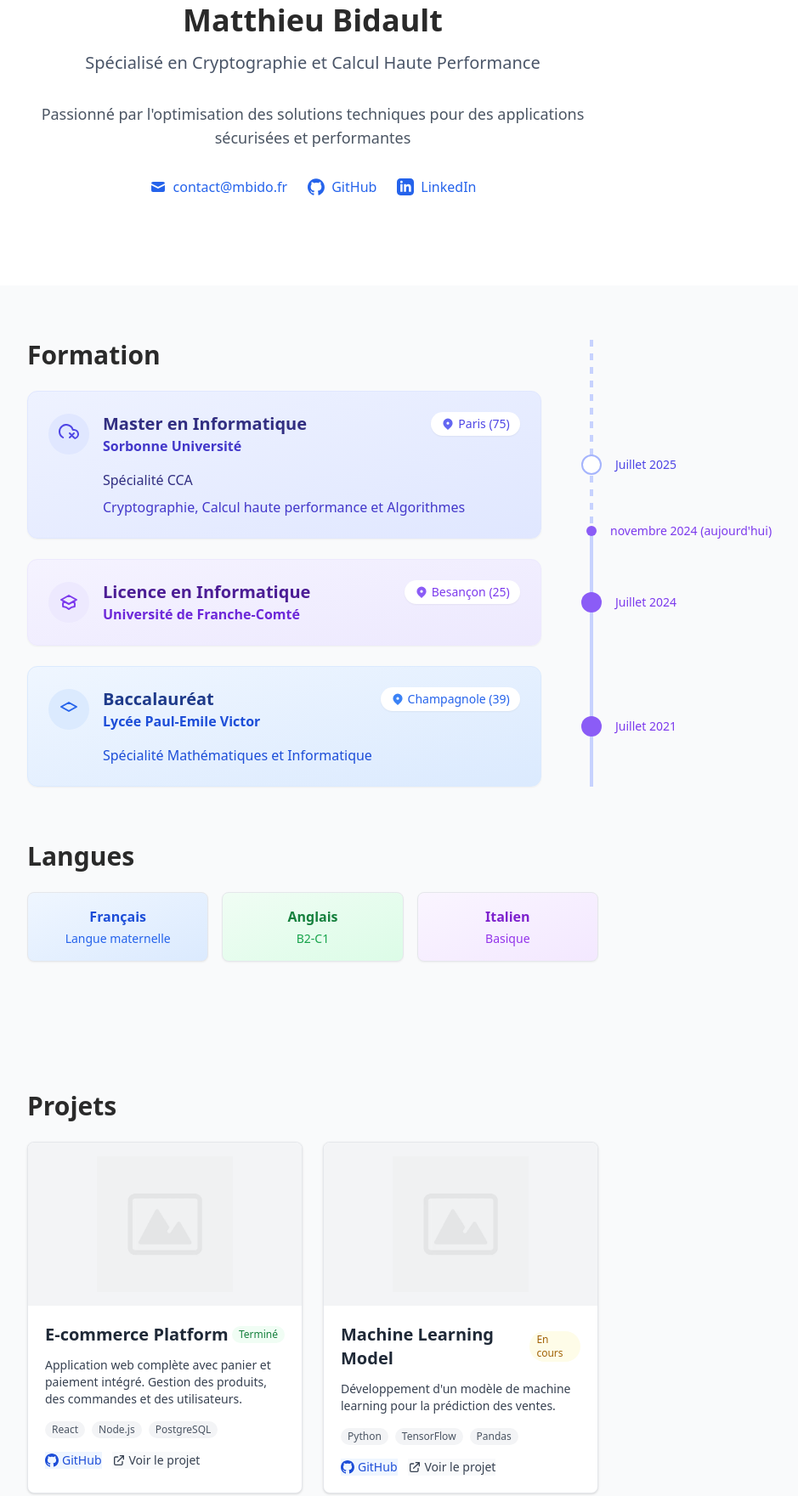
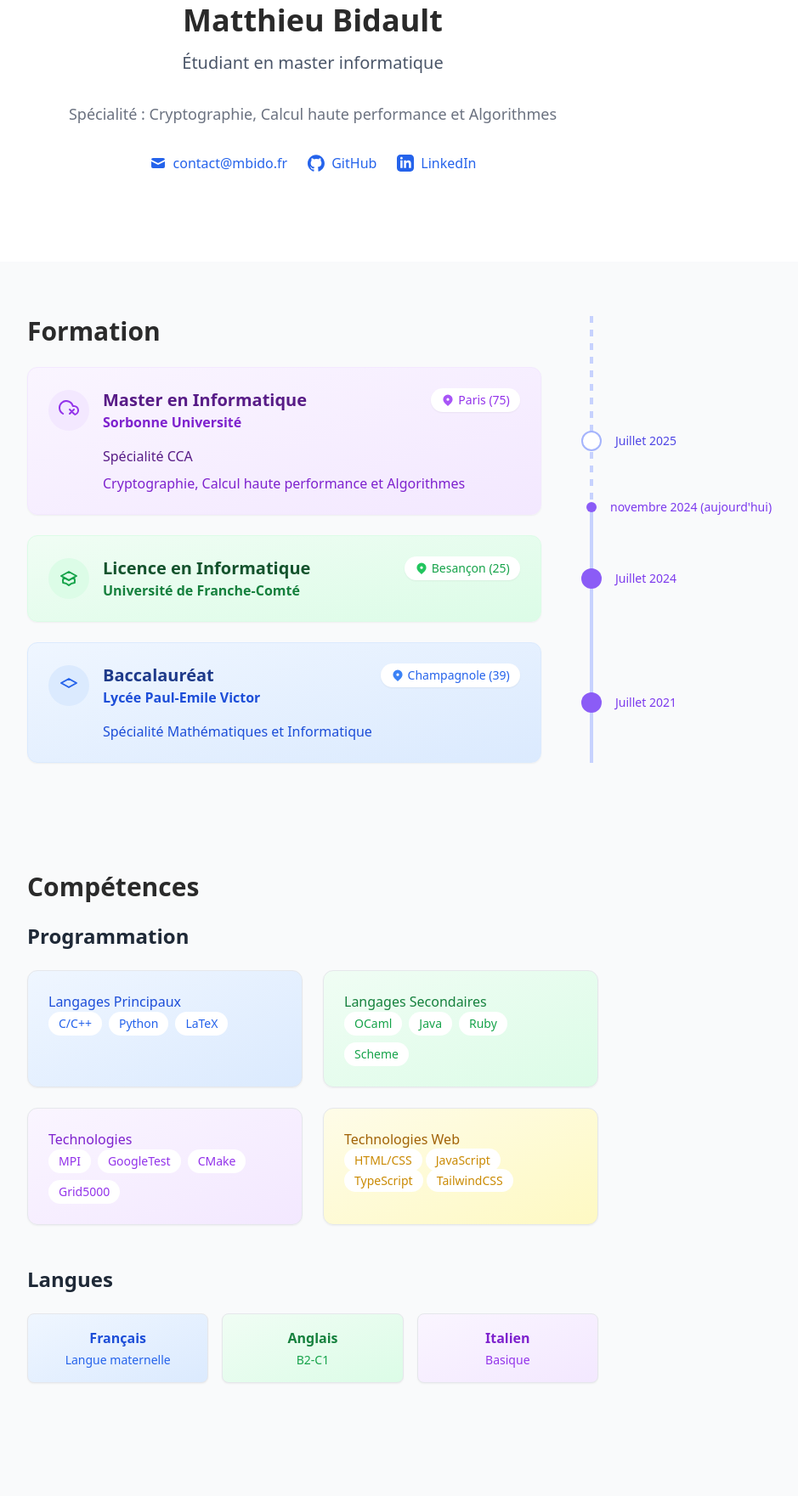
Before and after one commit to mbido/mbido.github.io, a website: page index.html in a window 1280 px wide. Shown: the part 140-1901 px from the top of the page at 85% size, without its empty margins (272-1211 px from the left). Drawn offline with Linux system fonts and the light colour scheme.

Commit message:
Ajout d'interactions pour la timeline et amélioration des styles des cartes d'éducation

```diff
--- a/index.html
+++ b/index.html
@@ -10,10 +10,10 @@
 
 <body class="bg-gray-50">
   <!-- Header -->
-  <header class="bg-white shadow-sm">
+  <header class="sticky top-0 z-50 bg-white/80 backdrop-blur-sm shadow-sm">
     <nav class="container max-w-4xl mx-auto px-6 py-4">
       <div class="flex justify-between items-center">
-        <h1 class="text-2xl font-bold text-primary">Matthieu Bidault</h1>
+        <a href="#" class="text-2xl font-bold text-primary hover:text-blue-600 transition-colors">Matthieu Bidault</a>
         <ul class="flex space-x-6">
           <li><a href="#about" class="hover:text-blue-600">À propos</a></li>
           <li><a href="#projects" class="hover:text-blue-600">Projets</a></li>
@@ -28,9 +28,9 @@
   <section class="bg-white py-20">
     <div class="container max-w-4xl mx-auto px-6 text-center">
       <h2 class="text-4xl font-bold text-primary mb-4">Matthieu Bidault</h2>
-      <p class="text-xl text-secondary mb-8">Spécialisé en Cryptographie et Calcul Haute Performance</p>
-      <p class="text-lg text-gray-600 mb-8 max-w-2xl mx-auto">
-        Passionné par l'optimisation des solutions techniques pour des applications sécurisées et performantes
+      <p class="text-xl text-secondary mb-8">Étudiant en master informatique</p>
+      <p class="text-lg text-gray-500 mb-8 max-w-2xl mx-auto">
+        Spécialité : Cryptographie, Calcul haute performance et Algorithmes
       </p>
 
       <div class="flex justify-center items-center mb-6">
@@ -76,46 +76,46 @@
         <div class="space-y-6">
           <!-- Master -->
           <div
-            class="education-card bg-gradient-to-br from-indigo-50 to-indigo-100 p-6 rounded-xl shadow-sm border border-indigo-100">
+            class="education-card bg-gradient-to-br from-purple-50 to-purple-100 p-6 rounded-xl shadow-sm border border-purple-100">
             <div class="flex flex-col">
               <div class="flex justify-between items-start">
                 <div class="flex items-center">
-                  <div class="w-12 h-12 bg-indigo-100 rounded-full flex items-center justify-center mr-4">
-                    <svg class="w-6 h-6 text-indigo-600" fill="none" stroke="currentColor" viewBox="0 0 24 24">
+                  <div class="w-12 h-12 bg-purple-100 rounded-full flex items-center justify-center mr-4">
+                    <svg class="w-6 h-6 text-purple-600" fill="none" stroke="currentColor" viewBox="0 0 24 24">
                       <path stroke-linecap="round" stroke-linejoin="round" stroke-width="2"
                         d="M19 16.9A5 5 0 0018 7h-1.26a8 8 0 10-11.62 9" />
                       <path stroke-linecap="round" stroke-linejoin="round" stroke-width="2" d="M13 11l5 5m0-5l-5 5" />
                     </svg>
                   </div>
                   <div>
-                    <h3 class="text-xl font-bold text-indigo-900">Master en Informatique</h3>
-                    <p class="text-indigo-700 font-semibold">Sorbonne Université</p>
+                    <h3 class="text-xl font-bold text-purple-900">Master en Informatique</h3>
+                    <p class="text-purple-700 font-semibold">Sorbonne Université</p>
                   </div>
                 </div>
                 <div class="flex items-center bg-white px-3 py-1 rounded-full shadow-sm">
-                  <svg class="w-4 h-4 text-indigo-500 mr-1" fill="currentColor" viewBox="0 0 20 20">
+                  <svg class="w-4 h-4 text-purple-500 mr-1" fill="currentColor" viewBox="0 0 20 20">
                     <path fill-rule="evenodd"
                       d="M5.05 4.05a7 7 0 119.9 9.9L10 18.9l-4.95-4.95a7 7 0 010-9.9zM10 11a2 2 0 100-4 2 2 0 000 4z"
                       clip-rule="evenodd" />
                   </svg>
-                  <span class="text-sm font-medium text-indigo-600">Paris (75)</span>
+                  <span class="text-sm font-medium text-purple-600">Paris (75)</span>
                 </div>
               </div>
               <div class="mt-4 pl-16">
-                <p class="text-indigo-900 font-medium mb-2">Spécialité CCA</p>
-                <p class="text-indigo-700">Cryptographie, Calcul haute performance et Algorithmes</p>
+                <p class="text-purple-900 font-medium mb-2">Spécialité CCA</p>
+                <p class="text-purple-700">Cryptographie, Calcul haute performance et Algorithmes</p>
               </div>
             </div>
           </div>
 
           <!-- Licence -->
           <div
-            class="education-card bg-gradient-to-br from-violet-50 to-violet-100 p-6 rounded-xl shadow-sm border border-violet-100">
+            class="education-card bg-gradient-to-br from-green-50 to-green-100 p-6 rounded-xl shadow-sm border border-green-100">
             <div class="flex flex-col">
               <div class="flex justify-between items-start">
                 <div class="flex items-center">
-                  <div class="w-12 h-12 bg-violet-100 rounded-full flex items-center justify-center mr-4">
-                    <svg class="w-6 h-6 text-violet-600" fill="none" stroke="currentColor" viewBox="0 0 24 24">
+                  <div class="w-12 h-12 bg-green-100 rounded-full flex items-center justify-center mr-4">
+                    <svg class="w-6 h-6 text-green-600" fill="none" stroke="currentColor" viewBox="0 0 24 24">
                       <path stroke-linecap="round" stroke-linejoin="round" stroke-width="2"
                         d="M12 14l9-5-9-5-9 5 9 5z" />
                       <path stroke-linecap="round" stroke-linejoin="round" stroke-width="2"
@@ -123,17 +123,17 @@
                     </svg>
                   </div>
                   <div>
-                    <h3 class="text-xl font-bold text-violet-900">Licence en Informatique</h3>
-                    <p class="text-violet-700 font-semibold">Université de Franche-Comté</p>
+                    <h3 class="text-xl font-bold text-green-900">Licence en Informatique</h3>
+                    <p class="text-green-700 font-semibold">Université de Franche-Comté</p>
                   </div>
                 </div>
                 <div class="flex items-center bg-white px-3 py-1 rounded-full shadow-sm">
-                  <svg class="w-4 h-4 text-violet-500 mr-1" fill="currentColor" viewBox="0 0 20 20">
+                  <svg class="w-4 h-4 text-green-500 mr-1" fill="currentColor" viewBox="0 0 20 20">
                     <path fill-rule="evenodd"
                       d="M5.05 4.05a7 7 0 119.9 9.9L10 18.9l-4.95-4.95a7 7 0 010-9.9zM10 11a2 2 0 100-4 2 2 0 000 4z"
                       clip-rule="evenodd" />
                   </svg>
-                  <span class="text-sm font-medium text-violet-600">Besançon (25)</span>
+                  <span class="text-sm font-medium text-green-600">Besançon (25)</span>
                 </div>
               </div>
             </div>
@@ -175,43 +175,15 @@
     </div>
   </section>
 
-  <div class="container mx-auto px-6">
-    <div class="max-w-2xl mx-auto relative">
-      <h2 class="section-title">Langues</h2>
-      <div class="grid grid-cols-1 md:grid-cols-3 gap-4 mb-6">
-        <div class="lang-card bg-gradient-to-br from-blue-50 to-blue-100">
-          <span class="lang-name text-blue-700">Français</span>
-          <span class="lang-level text-blue-600">Langue maternelle</span>
-        </div>
-        <div class="lang-card bg-gradient-to-br from-green-50 to-green-100">
-          <span class="lang-name text-green-700">Anglais</span>
-          <span class="lang-level text-green-600">B2-C1</span>
-        </div>
-        <div class="lang-card bg-gradient-to-br from-purple-50 to-purple-100">
-          <span class="lang-name text-purple-700">Italien</span>
-          <span class="lang-level text-purple-600">Basique</span>
-        </div>
-      </div>
-    </div>
-  </div>
-  <!-- Projects Section -->
-  <section id="projects" class="py-16 bg-gray-50"></section>
-  <div class="container mx-auto px-6">
-    <div class="max-w-2xl mx-auto">
-      <h2 class="section-title">Projets</h2>
-      <div id="projects-container" class="grid grid-cols-1 md:grid-cols-2 gap-6">
-        <!-- Les projets seront chargés dynamiquement ici -->
-      </div>
-    </div>
-  </div>
-  </section>
-
   <!-- Skills Section -->
   <section id="skills" class="py-16 bg-gray-50">
     <div class="container mx-auto px-6">
       <div class="max-w-2xl mx-auto">
         <h2 class="section-title">Compétences</h2>
-        <div class="grid grid-cols-1 md:grid-cols-2 gap-6">
+
+        <!-- Programmation -->
+        <h3 class="text-2xl font-semibold text-gray-800 mb-6">Programmation</h3>
+        <div class="grid grid-cols-1 md:grid-cols-2 gap-6 mb-12">
           <!-- Core Languages -->
           <div class="skill-card bg-gradient-to-br from-blue-50 to-blue-100">
             <h3 class="skill-title text-blue-700">Langages Principaux</h3>
@@ -253,6 +225,35 @@
             <span class="tech-item bg-white text-yellow-600">TypeScript</span>
             <span class="tech-item bg-white text-yellow-600">TailwindCSS</span>
           </div>
+        </div>
+
+        <!-- Langues -->
+        <h3 class="text-2xl font-semibold text-gray-800 mb-6">Langues</h3>
+        <div class="grid grid-cols-1 md:grid-cols-3 gap-4 mb-6">
+          <div class="lang-card bg-gradient-to-br from-blue-50 to-blue-100">
+            <span class="lang-name text-blue-700">Français</span>
+            <span class="lang-level text-blue-600">Langue maternelle</span>
+          </div>
+          <div class="lang-card bg-gradient-to-br from-green-50 to-green-100">
+            <span class="lang-name text-green-700">Anglais</span>
+            <span class="lang-level text-green-600">B2-C1</span>
+          </div>
+          <div class="lang-card bg-gradient-to-br from-purple-50 to-purple-100">
+            <span class="lang-name text-purple-700">Italien</span>
+            <span class="lang-level text-purple-600">Basique</span>
+          </div>
+        </div>
+      </div>
+    </div>
+  </section>
+
+  <!-- Projects Section -->
+  <section id="projects" class="py-16 bg-gray-50">
+    <div class="container mx-auto px-6">
+      <div class="max-w-2xl mx-auto">
+        <h2 class="section-title">Projets</h2>
+        <div id="projects-container" class="grid grid-cols-1 md:grid-cols-2 gap-6 mb-8">
+          <!-- Les projets seront chargés dynamiquement ici -->
         </div>
       </div>
     </div>
--- a/input.css
+++ b/input.css
@@ -266,7 +266,15 @@
     @apply text-violet-600;
   }
 
+  .timeline-dot.hovered {
+    @apply scale-125 transition-transform duration-200;
+  }
+
+  .timeline-point.hovered .timeline-date {
+    @apply font-bold transition-all duration-200;
+  }
+
   .education-card {
-    @apply w-[90%] transition-all duration-300 hover:translate-y-[-2px];
+    @apply w-[90%] transition-all duration-300 hover:translate-y-[-2px] cursor-pointer;
   }
 }
--- a/js/projectLoader.js
+++ b/js/projectLoader.js
@@ -142,7 +142,29 @@ function initializeTimeline() {
   timelineContainer.appendChild(fixedPoint);
 }
 
+function initializeTimelineInteractions() {
+  const educationCards = document.querySelectorAll('.education-card');
+  const timelinePoints = document.querySelectorAll('.timeline-point');
+
+  educationCards.forEach((card, index) => {
+    card.addEventListener('mouseenter', () => {
+      if (timelinePoints[index]) {
+        timelinePoints[index].querySelector('.timeline-dot').classList.add('hovered');
+        timelinePoints[index].classList.add('hovered');
+      }
+    });
+
+    card.addEventListener('mouseleave', () => {
+      if (timelinePoints[index]) {
+        timelinePoints[index].querySelector('.timeline-dot').classList.remove('hovered');
+        timelinePoints[index].classList.remove('hovered');
+      }
+    });
+  });
+}
+
 window.addEventListener('load', () => {
   loadProjects();
   initializeTimeline();
+  initializeTimelineInteractions(); // Ajoutez cette ligne
 });
```
Also changed, not shown: dist/output.css.
